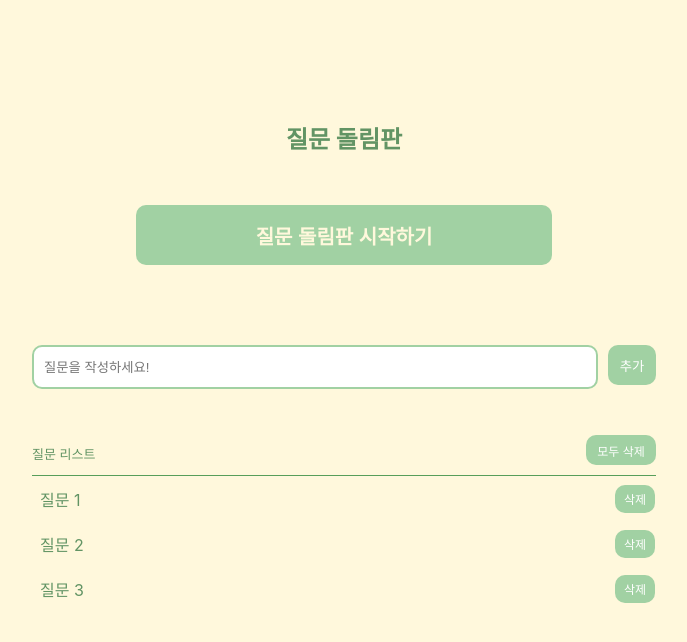
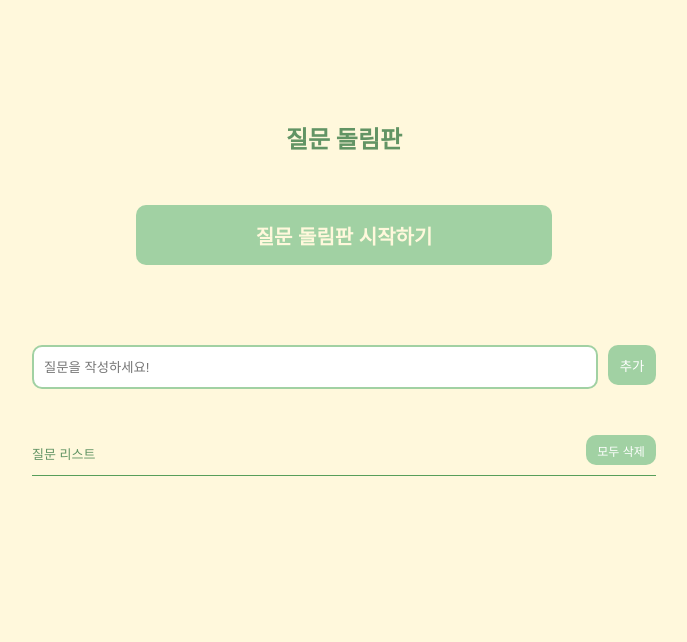
Before and after one commit to subin5874/Random-question-project, a React (Create React App) app: page / in a window 1280 px wide. Shown: the top 642 px of the page, without its empty margins (296-983 px from the left). Built offline with nearby package versions, Linux system fonts and the light colour scheme.

Commit message:
[Feat] 질문 추가/삭제 기능 구현

```diff
--- a/src/pages/Home.tsx
+++ b/src/pages/Home.tsx
@@ -1,7 +1,49 @@
-import React from 'react';
+import React, { useEffect, useState } from 'react';
 import styles from './Home.module.css';
 
 function Home() {
+  interface question {
+    id: number;
+    content: string;
+  }
+
+  const [inputText, setInputText] = useState<string>('');
+
+  const [questionList, setQuestionList] = useState<question[]>([]);
+
+  const handleInputChange = (e: React.ChangeEvent<HTMLInputElement>) => {
+    setInputText(e.target.value);
+  };
+
+  const handleSubmit = (e: React.FormEvent) => {
+    e.preventDefault();
+    if (!inputText) {
+      return;
+    }
+    const newQuestion = { id: questionList.length + 1, content: inputText };
+    setQuestionList((prevQuestion) => [...prevQuestion, newQuestion]);
+    setInputText('');
+  };
+
+  const handleDelete = (id: number): void => {
+    setQuestionList((prevQuestionList) =>
+      prevQuestionList.filter((question) => question.id !== id)
+    );
+  };
+
+  const handleDeleteAll = () => {
+    if (questionList.length > 0) {
+      const isConfirmed = window.confirm('모든 질문을 삭제하나요?');
+      if (isConfirmed) {
+        setQuestionList([]);
+      } else {
+        return;
+      }
+    } else {
+      return;
+    }
+  };
+
   return (
     <div className={styles.main_container}>
       <header>
@@ -14,12 +56,14 @@ function Home() {
       </article>
       <article className={styles.question_container}>
         <section className={styles.question_form}>
-          <form>
+          <form onSubmit={handleSubmit}>
             <div className={styles.add_question_box}>
               <input
                 type="text"
+                value={inputText}
                 placeholder="질문을 작성하세요!"
                 className={styles.input_question}
+                onChange={handleInputChange}
               />
               <button type="submit" className={styles.add_question_btn}>
                 추가
@@ -30,42 +74,36 @@ function Home() {
         <section className={styles.question_list_container}>
           <div className={styles.question_list_topbar}>
             <span className={styles.list_title}>질문 리스트</span>
-            <button type="button" className={styles.delete_all_btn}>
+            <button
+              type="button"
+              onClick={() => handleDeleteAll()}
+              className={styles.delete_all_btn}
+            >
               모두 삭제
             </button>
           </div>
           <table>
             <tbody>
-              <tr className={styles.data_row}>
+              {questionList.map((data, i) => {
+                return (
+                  <tr key={i} className={styles.data_row}>
                     <td className={styles.data_question_cell}>
-                  <span className={styles.question_item}>질문 1</span>
+                      <span className={styles.question_item}>
+                        {data.content}
+                      </span>
                     </td>
                     <td className={styles.data_btn_cell}>
-                  <button type="button" className={styles.delete_question_btn}>
+                      <button
+                        type="button"
+                        onClick={() => handleDelete(data.id)}
+                        className={styles.delete_question_btn}
+                      >
                         삭제
                       </button>
                     </td>
                   </tr>
-              <tr className={styles.data_row}>
-                <td className={styles.data_question_cell}>
-                  <span className={styles.question_item}>질문 2</span>
-                </td>
-                <td className={styles.data_btn_cell}>
-                  <button type="button" className={styles.delete_question_btn}>
-                    삭제
-                  </button>
-                </td>
-              </tr>
-              <tr className={styles.data_row}>
-                <td className={styles.data_question_cell}>
-                  <span className={styles.question_item}>질문 3</span>
-                </td>
-                <td className={styles.data_btn_cell}>
-                  <button type="button" className={styles.delete_question_btn}>
-                    삭제
-                  </button>
-                </td>
-              </tr>
+                );
+              })}
             </tbody>
           </table>
         </section>
```
Lines whose indentation alone changed are shown as unchanged.
